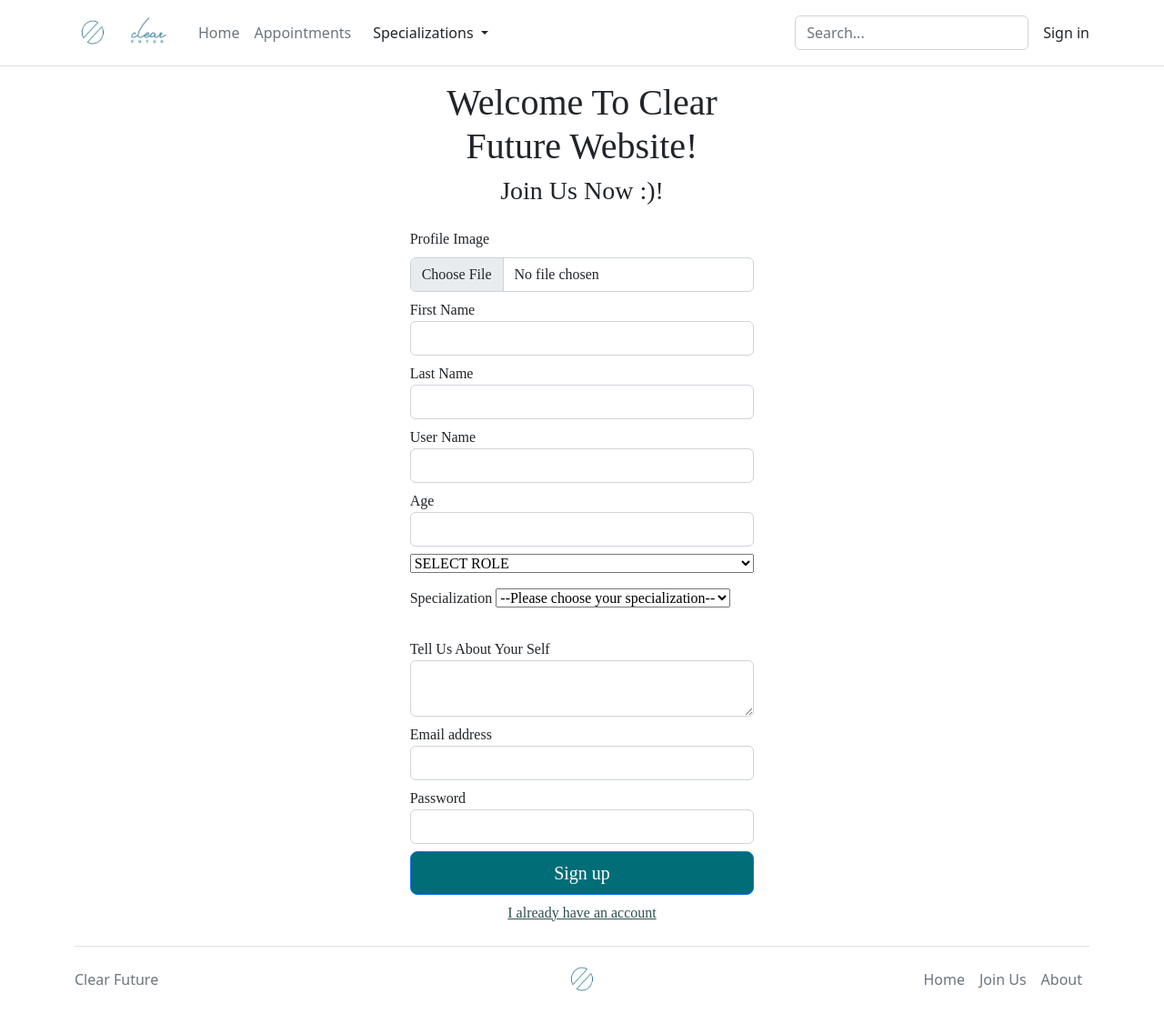
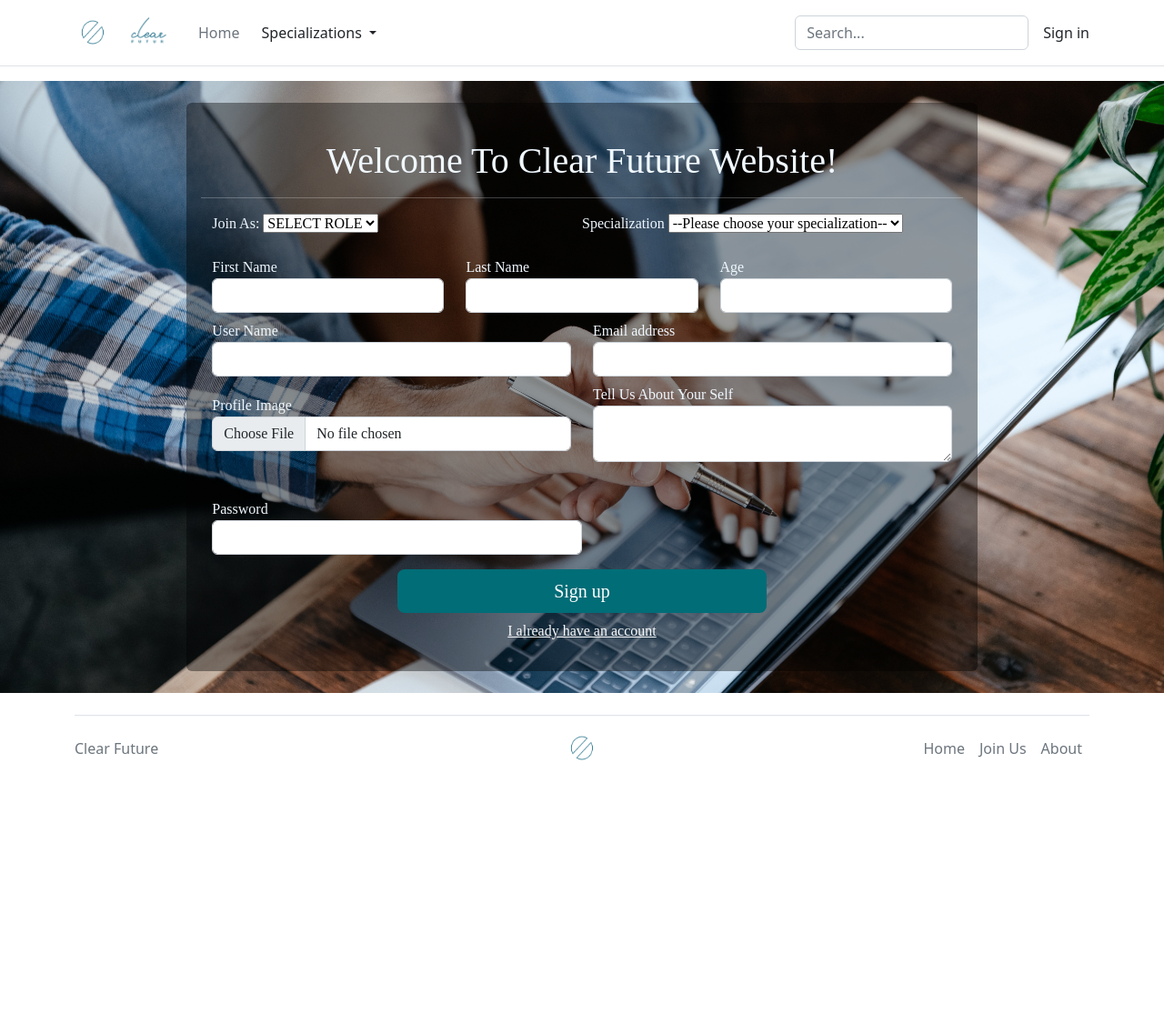
Before and after one commit to roaax/CLEAR_FUTURE, a Django app: page /accounts/register/ in a window 1280 px wide. Shown: the whole page at 91% size. After the commit the page ends 836 px from the top, so only its background shows below. Run offline with Django 4.2, Linux system fonts and the light colour scheme.

Commit message:
Updated all + Api | Final Project Copy

```diff
--- a/ProjectClear/AppClear/models.py
+++ b/ProjectClear/AppClear/models.py
@@ -9,7 +9,8 @@ class Appointment(models.Model):
     appointment_date = models.DateTimeField()
     # in Case adivser accepted the status will be changed to "Approved" else "Refused" , default is "Pending".
     status = models.TextField(default="Pending")
-
+    url = models.TextField(default="Wait until the advisor approve the meeting")
+    meeting_pwd = models.TextField(default="-")
     def __str__(self) -> str:
         return f"{self.appointment_date}"
 
--- a/ProjectClear/AppClear/templates/AppClear/appointment.html
+++ b/ProjectClear/AppClear/templates/AppClear/appointment.html
@@ -56,6 +56,8 @@
                 <th>Client Name</th>
                 <th> Appointment Date</th>
                 <th> Appointment status</th>
+                <th> Meeting Url</th>
+                <th> Meeting Password</th>
             </tr>
         </thead>
         <tbody>
@@ -65,6 +67,8 @@
                 <td> {{appointment.user.first_name}}  {{appointment.user.last_name}}</td>
                 <td> {{appointment.appointment_date}} </td>
                 <td> <span class="text-success">{{appointment.status}}</span> </td>
+                <td><a href="{{appointment.url}}"> {{appointment.url}} </a></td>
+                <td> {{appointment.meeting_pwd}} </td>
             </tr>
             {%endfor%}
         </tbody>
--- a/ProjectClear/AppClear/templates/AppClear/base.html
+++ b/ProjectClear/AppClear/templates/AppClear/base.html
@@ -26,8 +26,9 @@
                 </div>
                 <ul class="nav col-12 col-lg-auto me-lg-auto mb-2 justify-content-center mb-md-0">
                     <li><a href="{% url 'AppClear:home' %}" class="nav-link px-2 link-secondary">Home</a></li>
+                    {% if request.user.is_authenticated %}
                     <li><a href="{% url 'AppClear:appointment' %}" class="nav-link px-2 link-secondary">Appointments</a></li>
-
+                    {%endif%}
                     <li>
                         <div class="dropdown text-end">
                     <a href="#" class="d-block link-dark text-decoration-none dropdown-toggle nav-link"  role="button" data-bs-toggle="dropdown"
--- a/ProjectClear/AppClear/templates/AppClear/checkout.html
+++ b/ProjectClear/AppClear/templates/AppClear/checkout.html
@@ -16,7 +16,7 @@
                     <div class="products">
                         <div class="text-center">
                         <p class="display-6 text-center" style="color: #2a9d8f;"> Choose session date: </p>
-                        <input class="text-center" type="datetime-local" name="appointment_date" />
+                        <input class="text-center" type="datetime-local" name="appointment_date" required />
                         </div>
                         <h3 class="title mt-4">Checkout</h3>
                         <div class="item">
--- a/ProjectClear/ProjectClear/settings.py
+++ b/ProjectClear/ProjectClear/settings.py
@@ -12,6 +12,7 @@ https://docs.djangoproject.com/en/4.1/ref/settings/
 
 from pathlib import Path
 import os
+
 
 # Build paths inside the project like this: BASE_DIR / 'subdir'.
 BASE_DIR = Path(__file__).resolve().parent.parent
--- a/ProjectClear/accounts/templates/accounts/register.html
+++ b/ProjectClear/accounts/templates/accounts/register.html
@@ -1,47 +1,40 @@
 {% extends 'AppClear/base.html' %}
+{% load static %}
 
 
 {% block content %}
-<div class="container col-4">
-    <h1 class="text-center">Welcome To Clear Future Website!</h1>
+<style>
+  .form{
+    background-image: url("{% static 'imgs/img2.jpg' %}");
+    background-repeat: no-repeat;
+    background-position: 50% 0;
+    background-size: cover;
+    color: aliceblue;
+  }
+  #form{
+    background-color: rgba(0, 0, 0, 0.392);
+  }
+</style>
 
-    <form action="{% url 'accounts:register_user' %}" method="POST" enctype="multipart/form-data" class="container d-flex flex-column gap-2 ">
+<div class="form">
+    <div class="row">
+      <div class="col-2"></div>
+      <div id="form" class="col-8 mt-4  mb-4 p-3 rounded">
+        <h1 class="text-center mt-4">Welcome To Clear Future Website!</h1>
+          <hr class="text-light">
+          <form action="{% url 'accounts:register_user' %}" method="POST" enctype="multipart/form-data" class="container d-flex flex-column gap-2  ">
             {% csrf_token %}
-        <h1 class="h3 mb-3 fw-normal text-center">Join Us Now :)! </h1>
-        <div class="col-md-12">
-          <div class="form-label">Profile Image</div>
-          <input type="file" name="image" accept="image/*" class="form-control" />
-          </div>
-        <div class="col-md-12">
-          <label for="floatingInput">First Name</label>
-          <input type="text" class="form-control" id="floatingInput"  name="first_name">
-        </div>
-
-        <div class="col-md-12">
-          <label for="floatingInput">Last Name</label>
-          <input type="text" class="form-control" id="floatingInput"  name="last_name">
-        </div>
-
-        <div class="col-md-12">
-          <label for="floatingInput">User Name</label>
-            <input type="text" class="form-control" id="floatingInput" name="username">
-          </div>
-
-          <div class="col-md-12">
-            <label for="floatingInput">Age</label>
-            <input type="text" class="form-control" id="floatingInput"  name="age">
-          </div>
+            <div class="d-flex d-flex justify-content-between align-items-center mb-3">
+              <div class="col-6">
+                  <label class="fs-6">Join As: </label>
                   <select onchange="adjustForm(this)" name="role">
                     <option value="">SELECT ROLE</option>
                     <option value="Adviser" name="role">Adviser</option>
                     <option value="Graduate" name="role">Graduate</option>
                   </select>
-        <div id="additionalData">
-
               </div>
-
-          <div class="mb-3">
-            <label  class="form-label">Specialization</label>
+              <div class="col-6">
+                <label class="fs-6">Specialization</label>
                 <select id="pet-select" name="specialization">
                   <option value="">--Please choose your specialization--</option>
                   <option value="Computer Sience">Computer Sience</option>
@@ -57,27 +50,63 @@
                   <option value="Physics">Physics</option>
                 </select>
               </div>
+            </div>
 
-            <div class="col-md-12">
+
+              <div class="row">
+                <div class="col-4">
+                  <label for="floatingInput">First Name</label>
+                  <input type="text" class="form-control" id="floatingInput"  name="first_name">
+                </div>
+                <div class="col-4">
+                  <label for="floatingInput">Last Name</label>
+                  <input type="text" class="form-control" id="floatingInput"  name="last_name">
+                </div>
+                <div class="col-4">
+                  <label for="floatingInput">Age</label>
+                  <input type="text" class="form-control" id="floatingInput"  name="age">
+                </div>
+              </div>
+
+              <div class="row">
+                <div class="col-6">
+                  <label for="floatingInput">User Name</label>
+                  <input type="text" class="form-control" id="floatingInput" name="username">
+                </div>
+                <div class="col-6">
+                  <label for="floatingInput">Email address</label>
+                  <input type="email" class="form-control" id="floatingInput" name="email">
+                </div>
+                </div>
+
+                <div class="row align-items-center">
+                  <div class="col-6">
+                    <label class="col-4">Profile Image</label>
+                    <input type="file" name="image" accept="image/*" class="form-control" />
+                  </div>
+
+                  <div class="col-6">
                     <label for="floatingInput">Tell Us About Your Self</label>
                     <textarea type="text" class="form-control" id="floatingInput"  name="description"></textarea>
                   </div>
+                </div>
 
-          <div class="col-md-12">
-            <label for="floatingInput">Email address</label>
-            <input type="email" class="form-control" id="floatingInput" name="email">
+              <div class="mt-4">
+                <div id="additionalData"></div>
               </div>
 
               <div class="col-md-12">
                 <label for="floatingPassword">Password</label>
-          <input type="password" class="form-control" id="floatingPassword"  name="password">
+                <input type="password" class="form-control w-50 " id="floatingPassword"  name="password">
               </div>
 
-        <button class="w-100 btn btn-lg btn-primary"  style="background-color: #006d77; color: white;" type="submit">Sign up</button>
-        <a class="text-center "    style=" color: darkslategrey;" href="{% url 'accounts:login_user' %}">I already have an account</a>
+              <button class="w-50 mx-auto btn btn-lg mt-2 "  style="background-color: #006d77; color: white;" type="submit">Sign up</button>
+              <a class="text-center text-light" href="{% url 'accounts:login_user' %}">I already have an account</a>
+            </form>
+      </div>
+  </div>
+</div>
 
-
-      </form>
 <script>
 
     function adjustForm(element){
@@ -85,13 +114,15 @@
         if(element.value === "Adviser"){
             let html =
             `
-                  <div class="mb-3">
+            <div class="row">
+              <div class="mb-3 col-6">
                 <label for="session_salary">Salary $</label>
                 <input type="text" name="session_salary" class="form-control" />
             </div>
-                  <div class="mb-3">
+            <div class="mb-3 col-6">
                 <label for="upload">CV</label>
                 <input type="file" name="cv" class="form-control" />
+            </div>
             </div>
             `;
             additionalContainer.innerHTML = html;
@@ -103,6 +134,4 @@
     }
 </script>
 
-</div>
-
 {% endblock%}
```
Also changed, not shown: ProjectClear/AppClear/templates/AppClear/user_appointment.html (+9 -1 lines), ProjectClear/AppClear/views.py (+90 -8 lines), ProjectClear/accounts/templates/accounts/login.html (+28 -8 lines), ProjectClear/AppClear/migrations/0003_appointment_meeting_pwd_appointment_url.py (added). Lines whose indentation alone changed are shown as unchanged.
